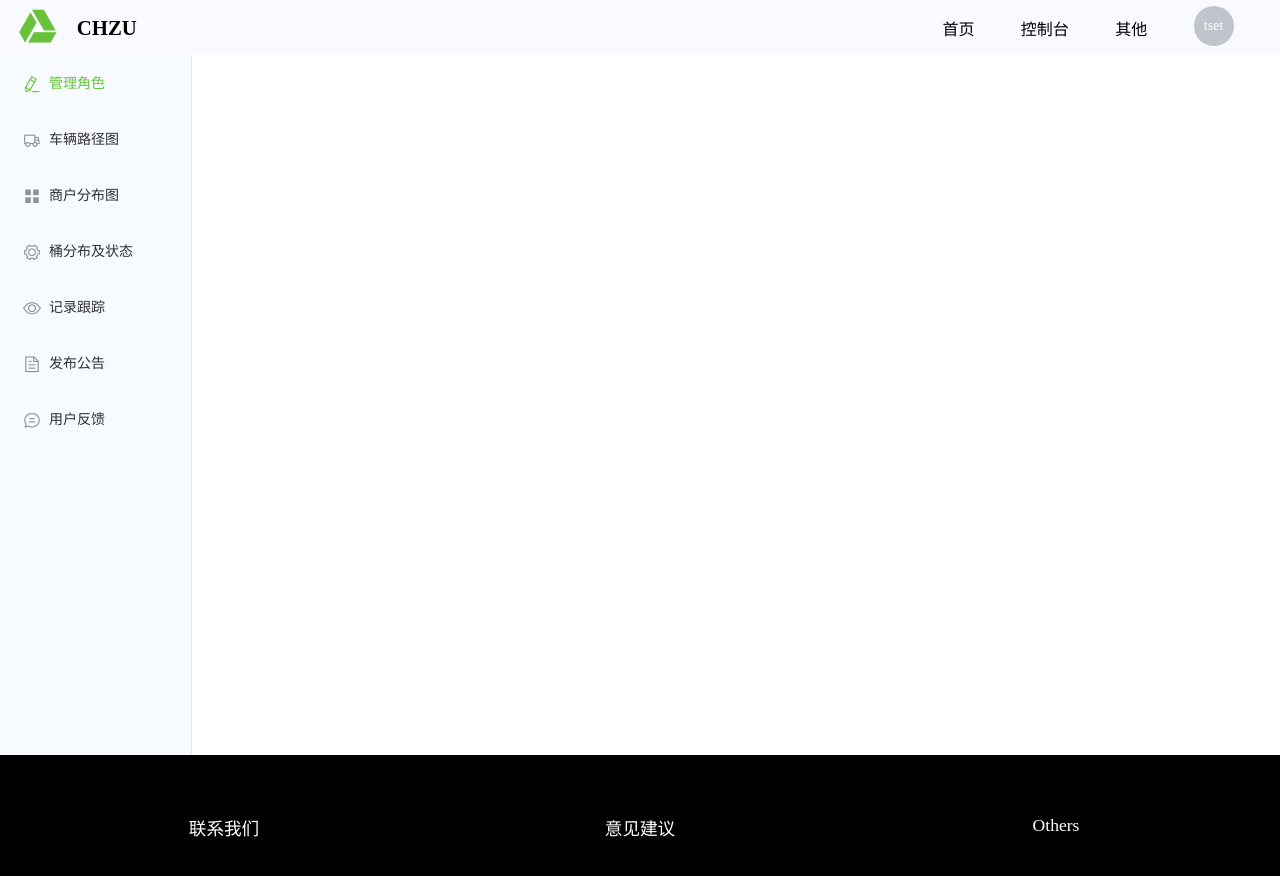
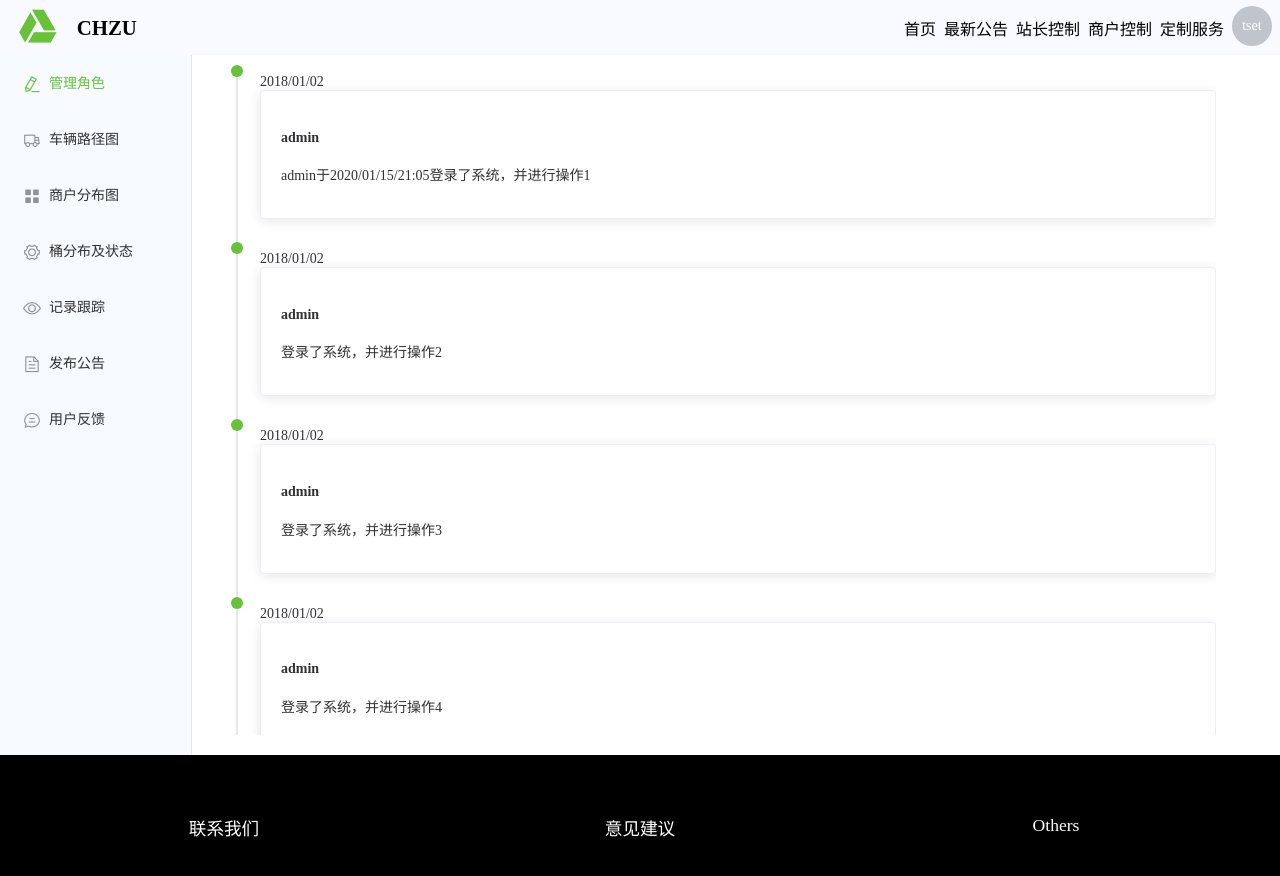
Before and after one commit to jiash1998/GrabageCollection, a Vue app: page /contral/Son5Record in a window 1280 px wide. Shown: the top 876 px of the page. Built offline with nearby package versions, Linux system fonts and the light colour scheme.

Commit message:
20.01.15ContralModify

```diff
--- a/src/App.vue
+++ b/src/App.vue
@@ -15,10 +15,16 @@
           <router-link tag="span" to="/main">首页</router-link>
         </div>
         <div class="contralItems">
-          <router-link tag="span" to="/contral">控制台</router-link>
+          <router-link tag="span" to="/Notice">最新公告</router-link>
         </div>
         <div class="contralItems">
-          <router-link tag="span" to="/contral">其他</router-link>
+          <router-link tag="span" to="/contral">站长控制</router-link>
+        </div>
+        <div class="contralItems">
+          <router-link tag="span" to="/merchartContral">商户控制</router-link>
+        </div>
+        <div class="contralItems">
+          <router-link tag="span" to="/Custom">定制服务</router-link>
         </div>
         <div class="contralItems">
           <el-dropdown>
--- /dev/null
+++ b/src/assets/css/custom.scss
@@ -0,0 +1,5 @@
+#custom_body{
+    width: 100%;
+    height: 700px;
+    background-color: gray;
+}
--- /dev/null
+++ b/src/assets/css/son5Record.scss
@@ -0,0 +1,8 @@
+#son5body{
+    width: 100%;
+    height: 680px;
+    overflow: auto;
+    #timeline_div{
+        margin-top: 10px;
+    }
+}
--- /dev/null
+++ b/src/assets/css/son6Notice.scss
@@ -0,0 +1,32 @@
+#son6Notice {
+  width: 90%;
+  height: 680px;
+  min-width: 600px;
+  margin-left: 5%;
+
+  .el-tag {
+    margin-left: 10px;
+  }
+
+  .button-new-tag {
+    margin-left: 10px;
+    height: 32px;
+    line-height: 30px;
+    padding-top: 0;
+    padding-bottom: 0;
+  }
+  .input-new-tag {
+    width: 90px;
+    margin-left: 10px;
+    vertical-align: bottom;
+  }
+
+  #tag_p{
+      display: inline;
+    font-size: .8em;
+    color: gray;
+    margin-left: 10px;
+    // background-color: red;
+  }
+
+}
--- a/src/router/index.js
+++ b/src/router/index.js
@@ -3,7 +3,10 @@ import VueRouter from "vue-router";
 import Main from "../views/main";
 import Contral from "../views/contral";
 import Signin from "../views/signin";
-import Register from "../views/Register";
+import Register from "../views/register";
+import Notice from "../views/notice";
+import Custom from "../views/custom";
+import merchartContral from "../views/merchartContral";
 import Son1Manage from "../views/Contral/son1Manage";
 import Son2CarMap from "../views/Contral/son2CarMap";
 import Son3MerchartMap from "../views/Contral/son3MerchartMap";
@@ -22,6 +25,21 @@ const routes = [
     component: Main,
     name: "main",
     path: "/main"
+  },
+  {
+    component: Notice,
+    name: "Notice",
+    path: "/Notice"
+  },
+  {
+    component: Custom,
+    name: "Custom",
+    path: "/Custom"
+  },
+  {
+    component: merchartContral,
+    name: "merchartContral",
+    path: "/merchartContral"
   },
   {
     component: Contral,
--- a/src/views/Contral/son5Record.vue
+++ b/src/views/Contral/son5Record.vue
@@ -1,15 +1,80 @@
 <template>
-    <div>
-
+  <div id="son5Record">
+    <div id="son5body">
+      <div id="timeline_div">
+        <el-timeline>
+          <el-timeline-item
+            placement="top"
+            :color="item.color"
+            v-for="(item,index) in test"
+            :key="index"
+          >
+            2018/01/02
+            <el-card>
+              <h4>{{item.name}}</h4>
+              <p>{{item.content}}</p>
+            </el-card>
+          </el-timeline-item>
+        </el-timeline>
+      </div>
     </div>
+  </div>
 </template>
 
 <script>
-    export default {
-
+export default {
+  name: "son5Record",
+  data() {
+    return {
+      test: [
+        {
+          name: "admin",
+          content: "admin于2020/01/15/21:05登录了系统，并进行操作1",
+          color: "#67c23a"
+        },
+        {
+          name: "admin",
+          content: "登录了系统，并进行操作2",
+          color: "#67c23a"
+        },
+        {
+          name: "admin",
+          content: "登录了系统，并进行操作3",
+          color: "#67c23a"
+        },
+        {
+          name: "admin",
+          content: "登录了系统，并进行操作4",
+          color: "#67c23a"
+        },
+        {
+          name: "admin",
+          content: "登录了系统，并进行操作5",
+          color: "#67c23a"
+        }
+      ]
+    };
+  },
+  mounted() {},
+  methods: {
+    getData() {
+      this.axios
+        // .get("http://" + this.$store.state.path + ":8080/getAllClassify")
+        // .get("http://" + this.$store.state.path + ":8080/getGarbage")
+        //getGarbage获取垃圾
+        .then(res => {
+          console.log(res.data);
+          var self = this;
+          self.list = res.data;
+        })
+        .catch(err => {
+          console.log(err);
+        });
     }
+  }
+};
 </script>
 
 <style lang="scss" scoped>
-
+@import "../../assets/css/son5Record.scss";
 </style>
--- a/src/views/Contral/son6Notice.vue
+++ b/src/views/Contral/son6Notice.vue
@@ -1,15 +1,90 @@
 <template>
-    <div>
-
-    </div>
+  <div id="son6Notice">
+    <h4>公告</h4>
+    <el-form :model="notice" ref="notice">
+      <el-form-item label="公告标题">
+        <el-input v-model="notice.title" placeholder="请输入公告标题"></el-input>
+      </el-form-item>
+      <el-form-item label="公告内容">
+        <el-input type="textarea" v-model="notice.content" placeholder="请输入公告内容"></el-input>
+      </el-form-item>
+      <el-form-item label="公告标签">
+        <el-tag
+          :key="tag"
+          v-for="tag in dynamicTags"
+          closable
+          :disable-transitions="false"
+          @close="handleClose(tag)"
+        >{{tag}}</el-tag>
+        <el-input
+          class="input-new-tag"
+          v-if="inputVisible"
+          v-model="notice.inputValue"
+          ref="saveTagInput"
+          size="small"
+          @keyup.enter.native="handleInputConfirm"
+          @blur="handleInputConfirm"
+        ></el-input>
+        <el-button v-else class="button-new-tag" size="small" @click="showInput">+ New Tag</el-button>
+        <p id="tag_p">最多输入三个标签</p>
+      </el-form-item>
+      <el-form-item label="公告形式">
+          <el-radio-group v-model="notice.type">
+            <el-radio label="全部通知"></el-radio>
+            <el-radio label="商户通知"></el-radio>
+            <el-radio label="用户通知"></el-radio>
+            <el-radio label="紧急通知"></el-radio>
+          </el-radio-group>
+      </el-form-item>
+      <el-form-item label>
+          <el-button type="success" plain>发布公告</el-button>
+          <el-button type="success">返回</el-button>
+      </el-form-item>
+    </el-form>
+  </div>
 </template>
 
 <script>
-    export default {
+export default {
+  name: "son6Notice",
+  data() {
+    return {
+      notice: {
+        title: "",
+        content: "",
+        inputValue:'',
+        type:''
+      },
+      dynamicTags: [],
+      inputVisible: false,
+    };
+  },
+  methods: {
+      handleClose(tag) {
+        this.dynamicTags.splice(this.dynamicTags.indexOf(tag), 1);
+      },
 
-    }
+      showInput() {
+        this.inputVisible = true;
+        this.$nextTick(_ => {
+          this.$refs.saveTagInput.$refs.input.focus();
+        });
+      },
+
+      handleInputConfirm() {
+        let inputValue = this.notice.inputValue;
+        if (inputValue) {
+            //添加到展示数组中
+          this.dynamicTags.push(inputValue);
+        }
+        this.inputVisible = false;
+        this.notice.inputValue = "";
+      }
+
+  }
+};
 </script>
 
 <style lang="scss" scoped>
-
+@import "../../assets/css/son6Notice.scss";
 </style>
--- /dev/null
+++ b/src/views/custom.vue
@@ -0,0 +1,20 @@
+<template>
+    <div id="custom">
+        <div id="custom_body"></div>
+        <public-food></public-food>
+    </div>
+</template>
+
+<script>
+import PublicFood from '../components/publicFood.vue';
+    export default {
+        name:'custom',
+        components:{
+            PublicFood
+        }
+    }
+</script>
+
+<style lang="scss" scoped>
+@import "../assets/css/custom.scss";
+</style>
--- /dev/null
+++ b/src/views/merchartContral.vue
@@ -0,0 +1,15 @@
+<template>
+    <div>
+
+    </div>
+</template>
+
+<script>
+    export default {
+
+    }
+</script>
+
+<style lang="scss" scoped>
+
+</style>
--- /dev/null
+++ b/src/views/notice.vue
@@ -0,0 +1,15 @@
+<template>
+    <div>
+
+    </div>
+</template>
+
+<script>
+    export default {
+
+    }
+</script>
+
+<style lang="scss" scoped>
+
+</style>
--- a/src/views/signin.vue
+++ b/src/views/signin.vue
@@ -5,8 +5,9 @@
         <!-- 对齐方式label-position -->
         <el-form :model="signForm" ref="signForm" :label-position="labelposition" label-width="20%">
           <el-form-item label>
-            <el-radio-group v-model="signForm.radio" style="padding:10px 0 0 15%;">
+            <el-radio-group v-model="signForm.radio" style="padding:10px 0 0 6%;">
               <el-radio-button label="商户"></el-radio-button>
+              <el-radio-button label="站长"></el-radio-button>
               <el-radio-button label="用户"></el-radio-button>
             </el-radio-group>
           </el-form-item>
```
